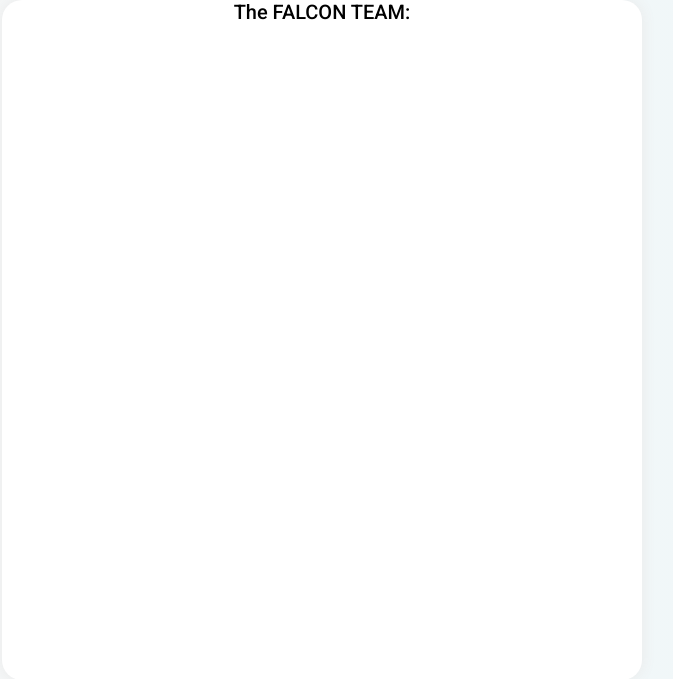
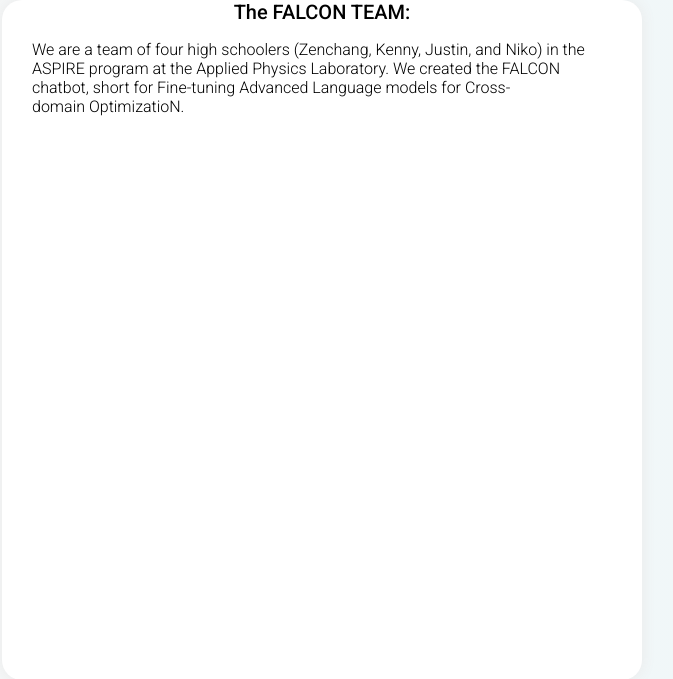
Before and after one commit to Cyberninja101/FalconAI, a Flask app: page /about in a window 1280 px wide. Shown: the part 75-754 px from the top of the page, without its empty margins (318-991 px from the left). Run offline with Flask 3, Linux system fonts and the light colour scheme; parts of the project's set-up code (start-up, migrations or seed data) failed here and were passed over.

Commit message:
some about page stuff

```diff
--- a/Web_App/static/css/about.css
+++ b/Web_App/static/css/about.css
@@ -172,3 +172,11 @@ body {
 #falcon_team {
     font-size: 20px;
 }
+
+#about1 {
+    font-family: 'Roboto', sans-serif;
+    font-weight: 300;
+    padding-left: 30px;
+    padding-right: 30px;
+    text-align: left;
+}
--- a/Web_App/templates/about.html
+++ b/Web_App/templates/about.html
@@ -9,6 +9,11 @@
         <link rel="preconnect" href="https://fonts.gstatic.com" crossorigin>
         <link href="https://fonts.googleapis.com/css2?family=Roboto:wght@500&display=swap" rel="stylesheet">
         <script src="https://ajax.googleapis.com/ajax/libs/jquery/3.7.0/jquery.min.js"></script>
+
+        <!-- Roboto 300 light font -->
+        <link rel="preconnect" href="https://fonts.googleapis.com">
+        <link rel="preconnect" href="https://fonts.gstatic.com" crossorigin>
+        <link href="https://fonts.googleapis.com/css2?family=Roboto:wght@300&display=swap" rel="stylesheet">
     </head>
     <body onload="hide_pdf_button()">
         <div class="header">
@@ -31,9 +36,8 @@
         </div>
         <div id="background">
             <h8 id="falcon_team">The FALCON TEAM:</h8>
-            <p>
-
-
+            <p id="about1">
+                We are a team of four high schoolers (Zenchang, Kenny, Justin, and Niko) in the ASPIRE program at the Applied Physics Laboratory. We created the FALCON chatbot, short for Fine-tuning Advanced Language models for Cross-domain OptimizatioN.
             </p>
         </div>
 
```
